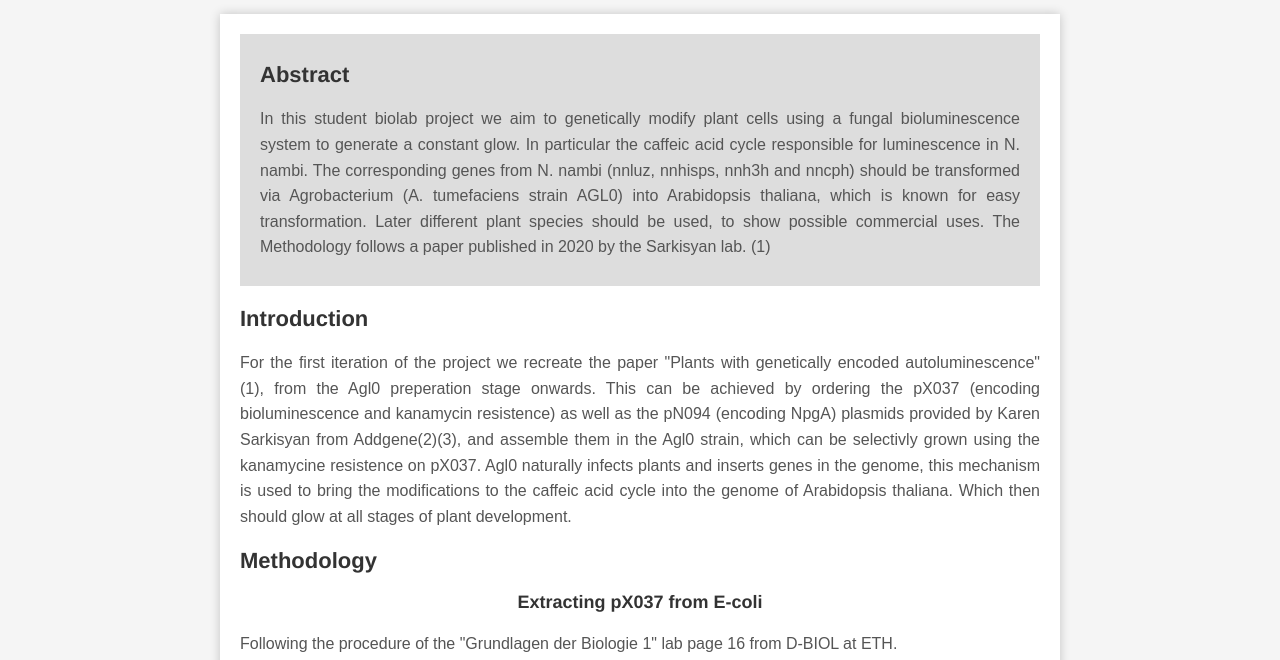
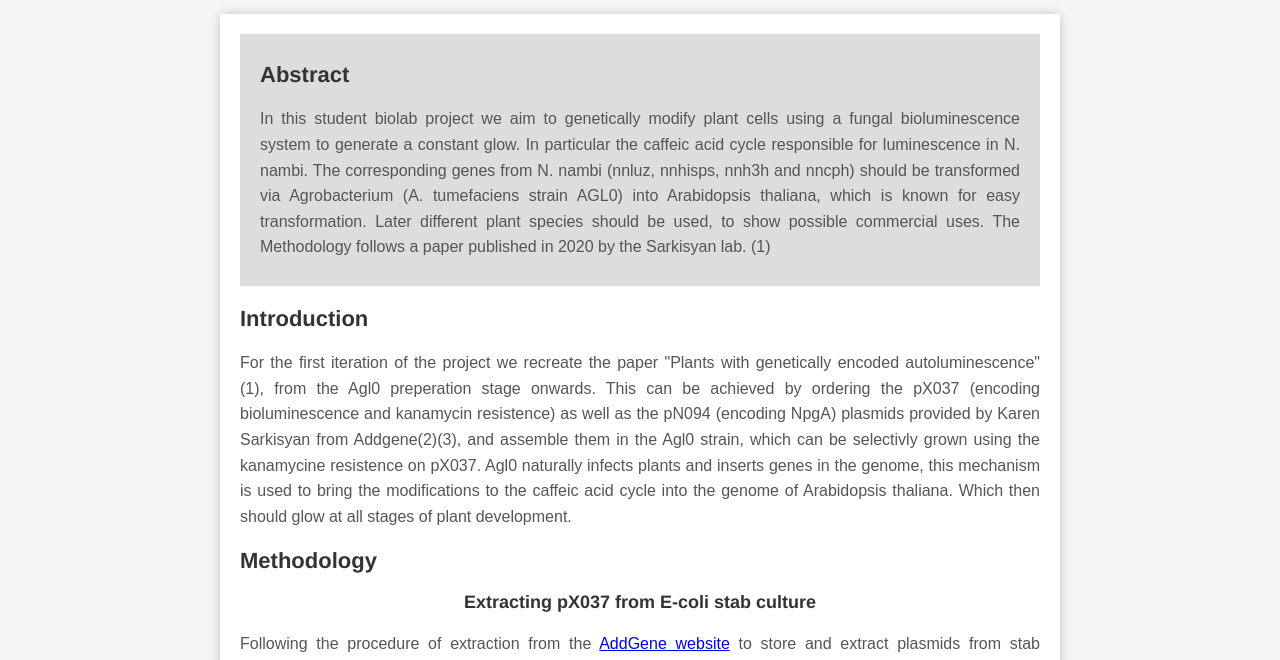
Before and after one commit to OliverNagl/OliverNagl.github.io, a plain HTML site: page Glowing_Plants.html in a window 1280 px wide. Shown: the part 126-786 px from the top of the page. Drawn offline with Linux system fonts and the light colour scheme.

Commit message:
Methodology

```diff
--- a/Glowing_Plants.html
+++ b/Glowing_Plants.html
@@ -36,10 +36,11 @@
         </p>
 
         <h2>Methodology</h2>
-            <h3>Extracting pX037 from E-coli </h3>
+            <h3>Extracting pX037 from E-coli stab culture</h3>
             <p>
-                Following the procedure of the "Grundlagen der Biologie 1" lab page 16 from D-BIOL at ETH.
-
+                Following the procedure of extraction from the
+                <a href="https://www.addgene.org/recipient-instructions/myplasmid/?utm_term=&utm_campaign=Primary+Ad+Group:+Website,+blog,+collections.&utm_source=adwords&utm_medium=ppc&hsa_acc=3245806047&hsa_cam=112133441&hsa_grp=7318542161&hsa_ad=92899463801&hsa_src=g&hsa_tgt=dsa-571092111040&hsa_kw=&hsa_mt=&hsa_net=adwords&hsa_ver=3&gad=1&gclid=CjwKCAjwsKqoBhBPEiwALrrqiK8dZZ1apHQ_1lqy5SIO_T3-WvbIoxVWiVJikvFupsur3UNSrg9RKBoCmI4QAvD_BwE#short">AddGene website</a>
+                to store and extract plasmids from stab cultures.
             </p>
 
             <h3>Transfer plasmids into A. tumefaciens</h3>
```
